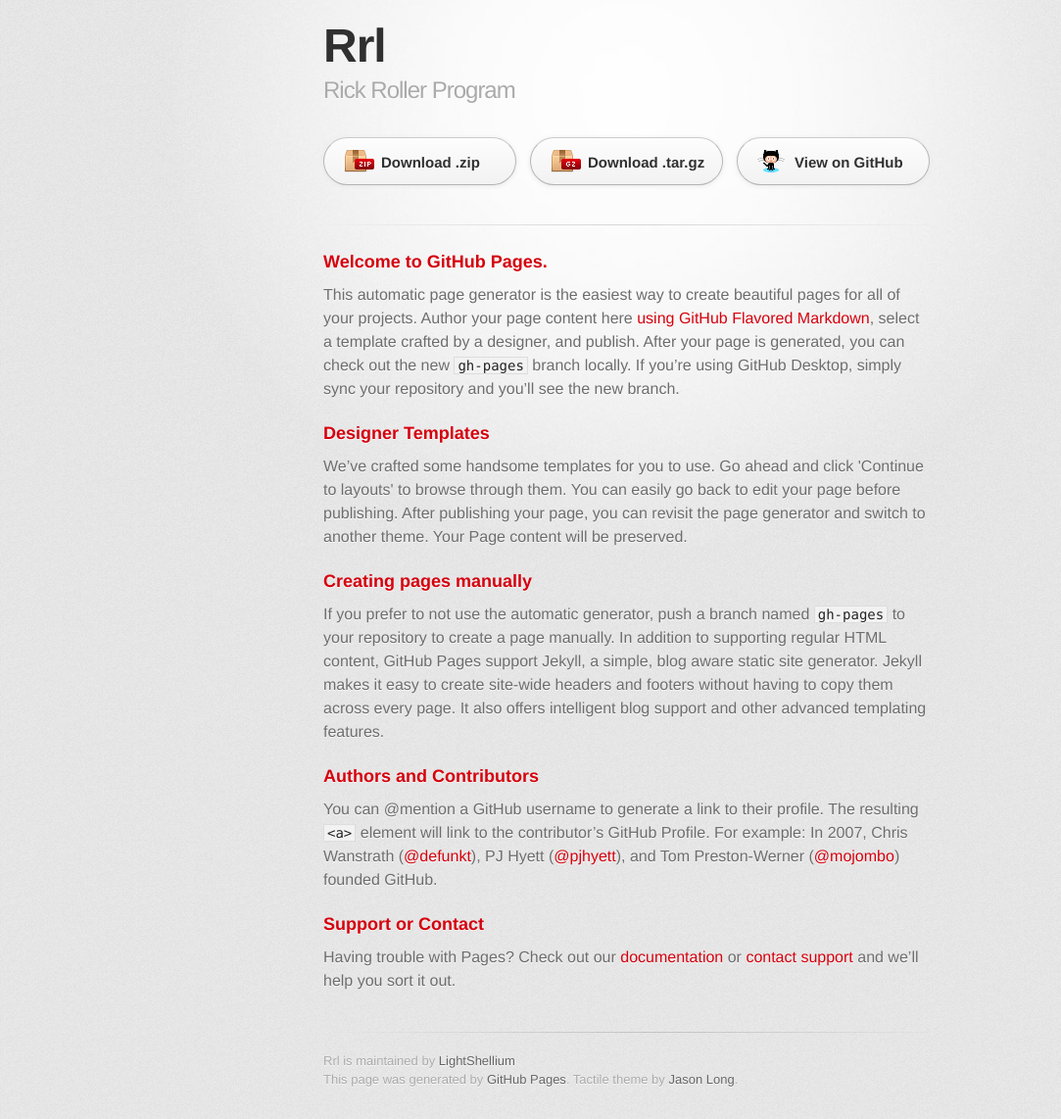
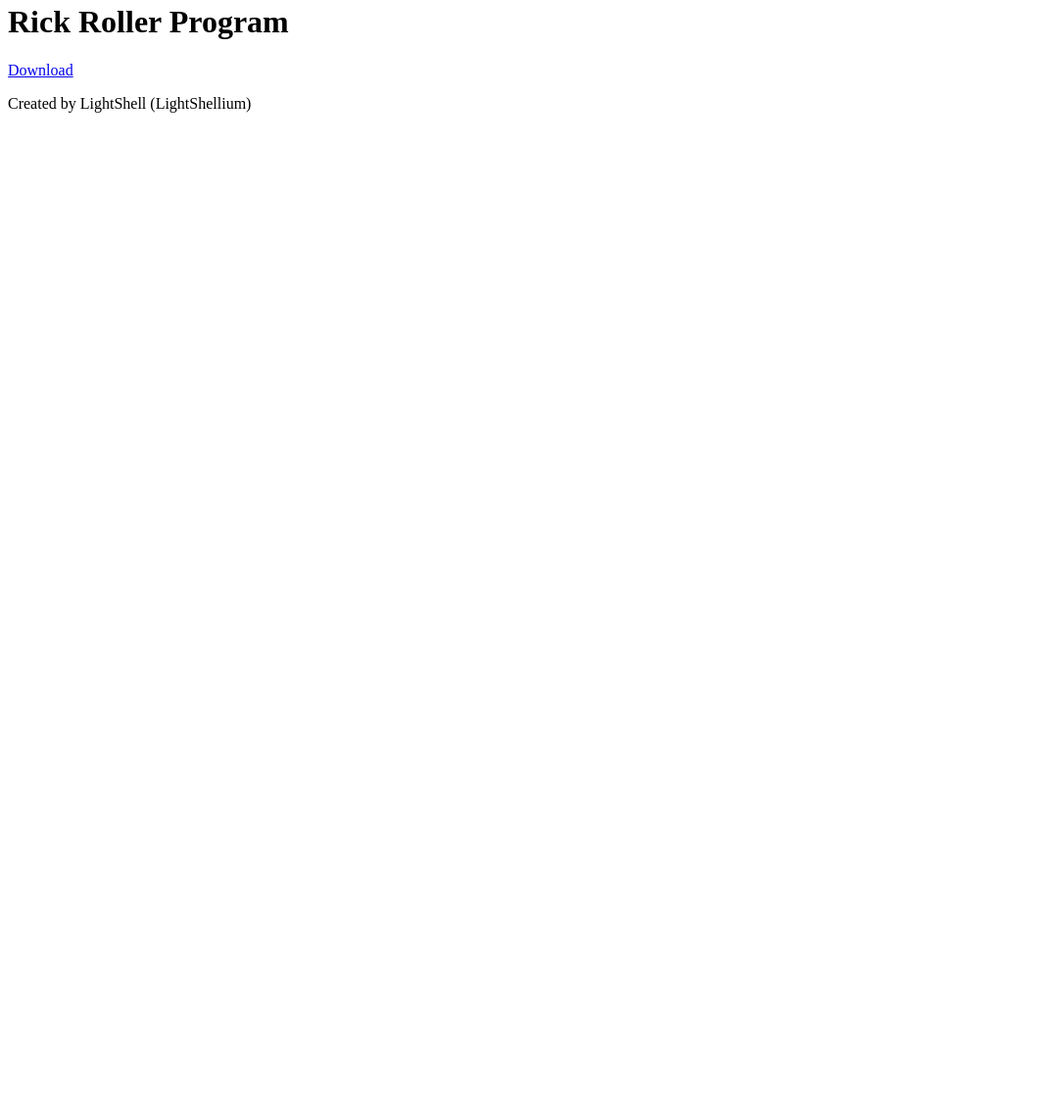
Before and after one commit to LightShellium/rrl, a plain HTML site: page index.html in a window 1280 px wide. Shown: the part 17-1159 px from the top of the page at 98% size, without its empty margins (0-1083 px from the left). After the commit the page ends 800 px from the top, so only its background shows below. Drawn offline with Linux system fonts and the light colour scheme; a web font is replaced by a local one.

Commit message:
Update index.html

```diff
--- a/index.html
+++ b/index.html
@@ -4,62 +4,17 @@
     <meta charset='utf-8'>
     <meta http-equiv="X-UA-Compatible" content="chrome=1">
     <link href='https://fonts.googleapis.com/css?family=Chivo:900' rel='stylesheet' type='text/css'>
-    <link rel="stylesheet" type="text/css" href="stylesheets/stylesheet.css" media="screen">
-    <link rel="stylesheet" type="text/css" href="stylesheets/github-dark.css" media="screen">
-    <link rel="stylesheet" type="text/css" href="stylesheets/print.css" media="print">
-    <!--[if lt IE 9]>
-    <script src="//html5shiv.googlecode.com/svn/trunk/html5.js"></script>
-    <![endif]-->
     <title>Rrl by LightShellium</title>
   </head>
 
   <body>
     <div id="container">
       <div class="inner">
-
-        <header>
-          <h1>Rrl</h1>
-          <h2>Rick Roller Program</h2>
-        </header>
-
-        <section id="downloads" class="clearfix">
-          <a href="https://github.com/LightShellium/rrl/zipball/master" id="download-zip" class="button"><span>Download .zip</span></a>
-          <a href="https://github.com/LightShellium/rrl/tarball/master" id="download-tar-gz" class="button"><span>Download .tar.gz</span></a>
-          <a href="https://github.com/LightShellium/rrl" id="view-on-github" class="button"><span>View on GitHub</span></a>
-        </section>
-
-        <hr>
-
-        <section id="main_content">
-          <h3>
-<a id="welcome-to-github-pages" class="anchor" href="#welcome-to-github-pages" aria-hidden="true"><span aria-hidden="true" class="octicon octicon-link"></span></a>Welcome to GitHub Pages.</h3>
-
-<p>This automatic page generator is the easiest way to create beautiful pages for all of your projects. Author your page content here <a href="https://guides.github.com/features/mastering-markdown/">using GitHub Flavored Markdown</a>, select a template crafted by a designer, and publish. After your page is generated, you can check out the new <code>gh-pages</code> branch locally. If you’re using GitHub Desktop, simply sync your repository and you’ll see the new branch.</p>
-
-<h3>
-<a id="designer-templates" class="anchor" href="#designer-templates" aria-hidden="true"><span aria-hidden="true" class="octicon octicon-link"></span></a>Designer Templates</h3>
-
-<p>We’ve crafted some handsome templates for you to use. Go ahead and click 'Continue to layouts' to browse through them. You can easily go back to edit your page before publishing. After publishing your page, you can revisit the page generator and switch to another theme. Your Page content will be preserved.</p>
-
-<h3>
-<a id="creating-pages-manually" class="anchor" href="#creating-pages-manually" aria-hidden="true"><span aria-hidden="true" class="octicon octicon-link"></span></a>Creating pages manually</h3>
-
-<p>If you prefer to not use the automatic generator, push a branch named <code>gh-pages</code> to your repository to create a page manually. In addition to supporting regular HTML content, GitHub Pages support Jekyll, a simple, blog aware static site generator. Jekyll makes it easy to create site-wide headers and footers without having to copy them across every page. It also offers intelligent blog support and other advanced templating features.</p>
-
-<h3>
-<a id="authors-and-contributors" class="anchor" href="#authors-and-contributors" aria-hidden="true"><span aria-hidden="true" class="octicon octicon-link"></span></a>Authors and Contributors</h3>
-
-<p>You can @mention a GitHub username to generate a link to their profile. The resulting <code>&lt;a&gt;</code> element will link to the contributor’s GitHub Profile. For example: In 2007, Chris Wanstrath (<a href="https://github.com/defunkt" class="user-mention">@defunkt</a>), PJ Hyett (<a href="https://github.com/pjhyett" class="user-mention">@pjhyett</a>), and Tom Preston-Werner (<a href="https://github.com/mojombo" class="user-mention">@mojombo</a>) founded GitHub.</p>
-
-<h3>
-<a id="support-or-contact" class="anchor" href="#support-or-contact" aria-hidden="true"><span aria-hidden="true" class="octicon octicon-link"></span></a>Support or Contact</h3>
-
-<p>Having trouble with Pages? Check out our <a href="https://help.github.com/pages">documentation</a> or <a href="https://github.com/contact">contact support</a> and we’ll help you sort it out.</p>
-        </section>
+        <h1> Rick Roller Program </h1>
+        <a href="rrl.exe"> Download </a>
 
         <footer>
-          Rrl is maintained by <a href="https://github.com/LightShellium">LightShellium</a><br>
-          This page was generated by <a href="https://pages.github.com">GitHub Pages</a>. Tactile theme by <a href="https://twitter.com/jasonlong">Jason Long</a>.
+          <p> Created by LightShell (LightShellium) </p>
         </footer>
 
 
```
